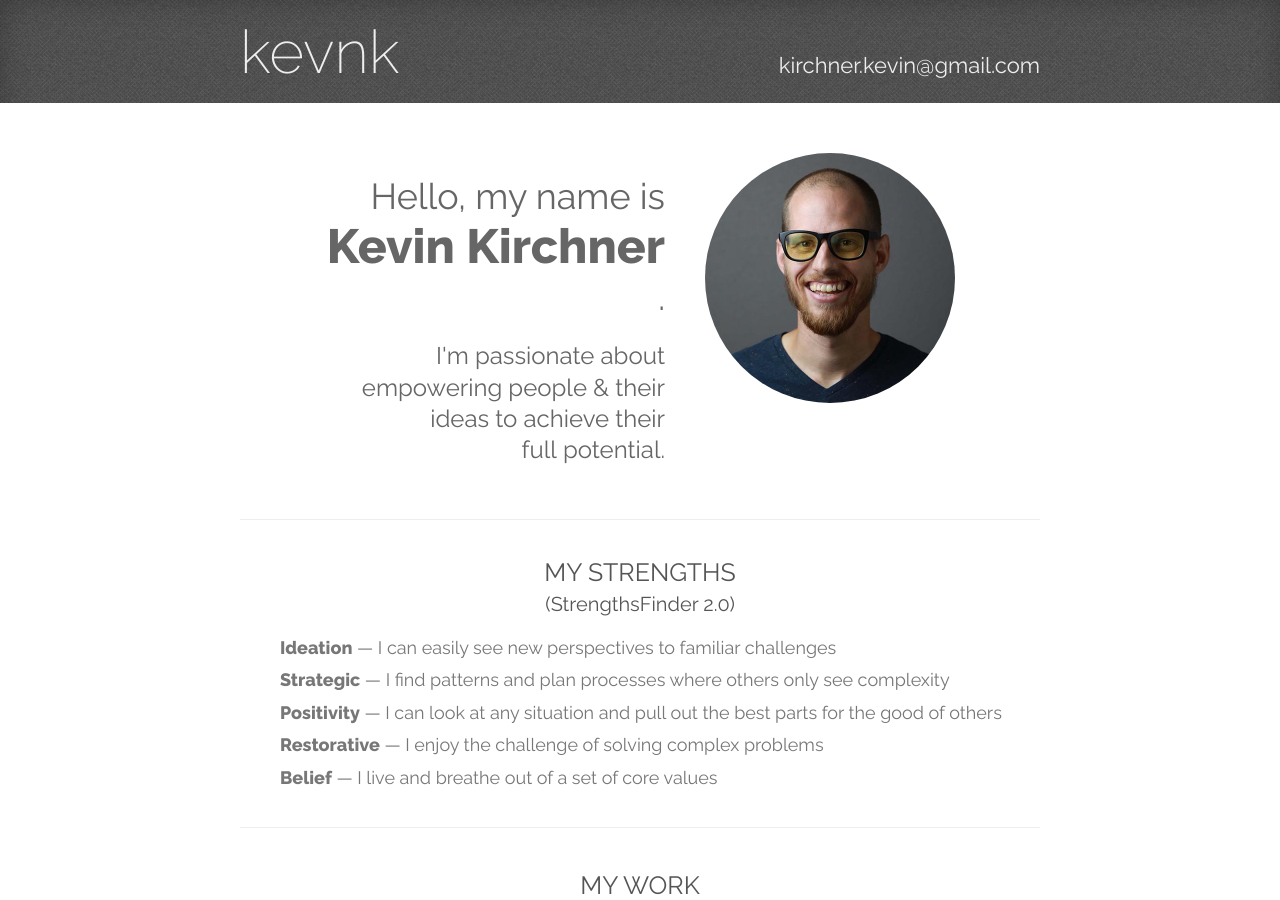
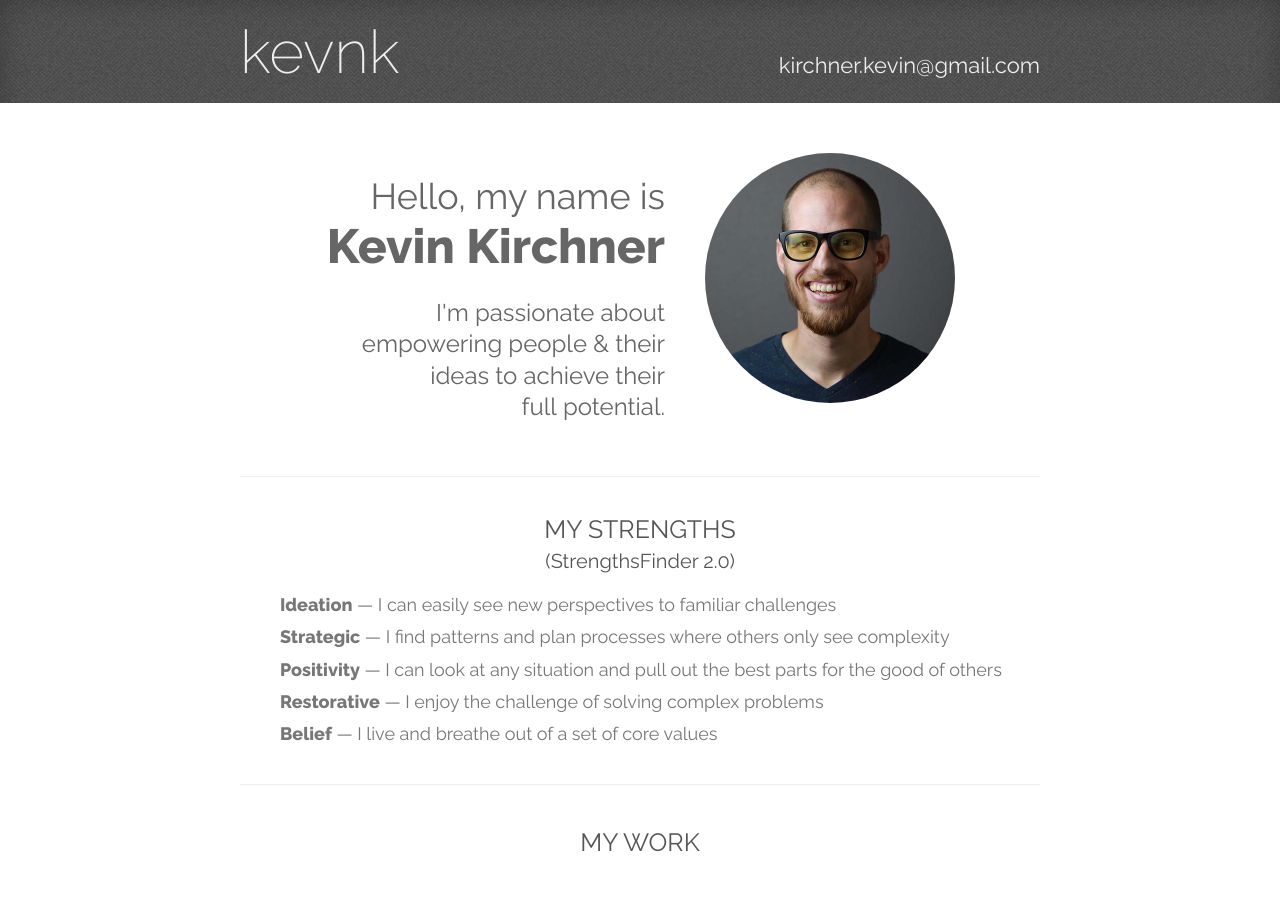
Before and after one commit to kevnk/kevnk.github.io, a Jekyll site: the page built from resume/index.html, in a window 1280 px wide and 900 px high. Built offline with Jekyll 4.4.1, drawn with Linux system fonts in a browser that asks for light colours; comment, search, counter and statistics services are not loaded.

Commit message:
remove the period

```diff
--- a/resume/index.html
+++ b/resume/index.html
@@ -4,7 +4,7 @@ title: Kevin Kirchner UI/UX Resume
 ---
 <section id="welcome">
     <div class="left">
-        <h2>Hello, my name is <strong>Kevin Kirchner</strong>.</h2>
+        <h2>Hello, my name is <strong>Kevin Kirchner</strong></h2>
         <p>I'm passionate about empowering people &amp; their ideas to achieve their full&nbsp;potential.</p>
     </div>
     <div class="right">
```
